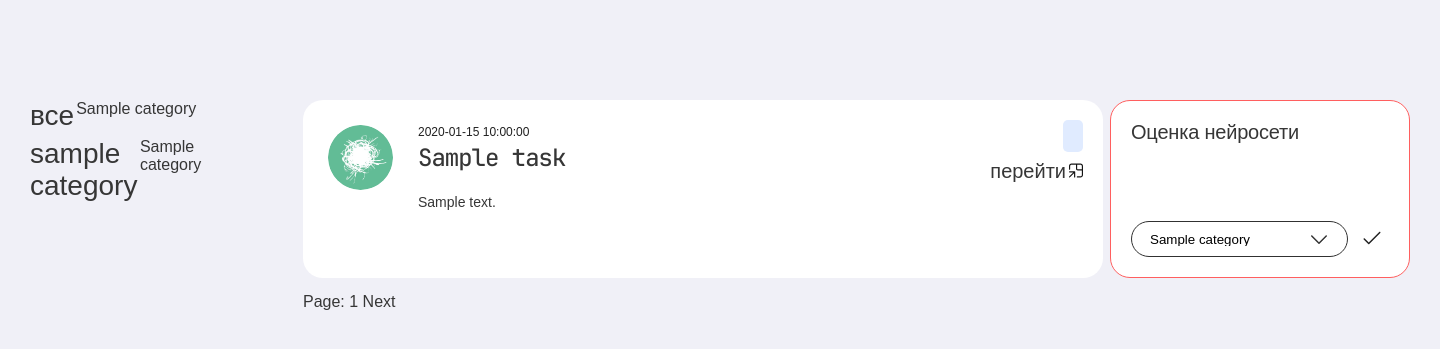
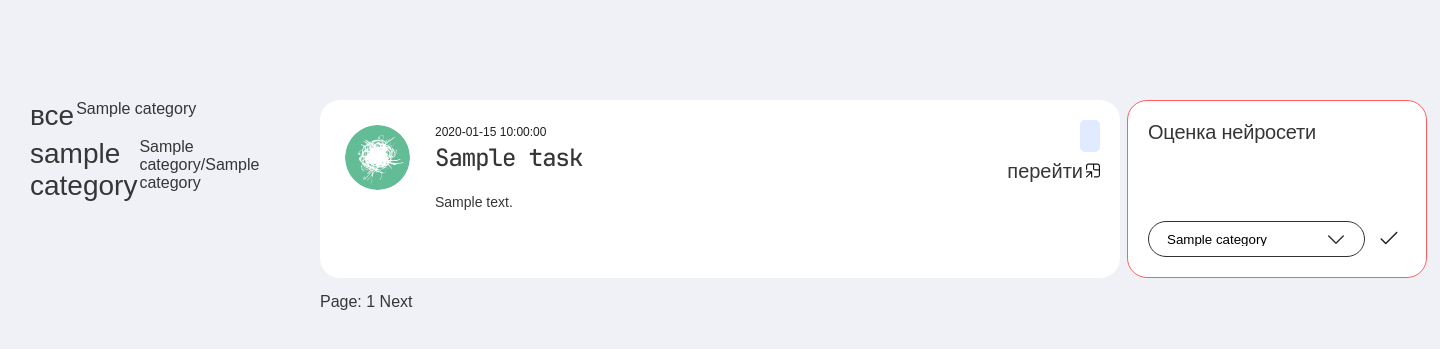
Before and after one commit to crayfos/open_taskout, a Flask app: template templates/index.html in a window 1440 px wide. Shown: the top 349 px of the page. Run offline with Flask 3, Linux system fonts and the light colour scheme; the template is opened without the code that fills it: most values are stand-ins (such as "Sample title", 1, 10 or a date in 2020); parts of the project's set-up code (start-up, migrations or seed data) failed here and were passed over; some libraries are stand-ins or nearby versions.

Commit message:
Добавить автопринятие жалоб и количество принятых задач

```diff
--- a/app.py
+++ b/app.py
@@ -9,7 +9,7 @@ from flask_apscheduler import APScheduler
 from datetime import datetime, timedelta
 from threading import Lock
 
-from parser.habr import start_habr_parser
+from web.parser.habr.habr import start_habr_parser
 
 app = Flask(__name__)
 scheduler = APScheduler()
@@ -20,31 +20,31 @@ def humanize_datetime(datetime_str):
     return arrow.get(dt).humanize(locale='ru')
 
 
-# def process_complaints():
-#     conn = psycopg2.connect(**db_params)
-#     cur = conn.cursor()
-#     # Получаем все нерассмотренные жалобы
-#     cur.execute(
-#         "SELECT complaint_id, processing_id, user_proposed_category FROM complaints "
-#         "WHERE complaint_status IS NULL"
-#     )
-#     complaints = cur.fetchall()
-#
-#     for complaint_id, processing_id, user_proposed_category in complaints:
-#         # Обновляем категорию и статус в task_processing
-#         cur.execute(
-#             "UPDATE task_processing SET category = %s, status = %s, category_change_date = %s "
-#             "WHERE processing_id = %s",
-#             (user_proposed_category, 'manual', datetime.now(), processing_id)
-#         )
-#         # Устанавливаем статус жалобы как 'Принято'
-#         cur.execute(
-#             "UPDATE complaints SET complaint_status = (SELECT complaint_status_id FROM complaint_statuses WHERE complaint_status_name = 'Принято') "
-#             "WHERE complaint_id = %s",
-#             (complaint_id,)
-#         )
-#     conn.commit()
-#     conn.close()
+def process_complaints():
+    conn = psycopg2.connect(**db_params)
+    cur = conn.cursor()
+    # Получаем все нерассмотренные жалобы
+    cur.execute(
+        "SELECT complaint_id, processing_id, user_proposed_category FROM complaints "
+        "WHERE complaint_status = 0"
+    )
+    complaints = cur.fetchall()
+
+    for complaint_id, processing_id, user_proposed_category in complaints:
+        # Обновляем категорию и статус в task_processing
+        cur.execute(
+            "UPDATE task_processing SET category = %s, status = %s, category_change_date = %s "
+            "WHERE processing_id = %s",
+            (user_proposed_category, 4, datetime.now(), processing_id)
+        )
+        # Устанавливаем статус жалобы как 'Принято'
+        cur.execute(
+            "UPDATE complaints SET complaint_status = 1 "
+            "WHERE complaint_id = %s",
+            (complaint_id,)
+        )
+    conn.commit()
+    conn.close()
 
 
 def get_categories():
@@ -52,6 +52,8 @@ def get_categories():
     cur = conn.cursor()
     cur.execute(
         "SELECT categories.category_id, categories.category_name, COUNT(tasks.task_id), "
+        "(SELECT COUNT(*) FROM task_processing tp WHERE tp.category = categories.category_id AND tp.status = 4) AS "
+        "status_4_task_count,"
         "(SELECT COUNT(tasks.task_id) FROM tasks) AS total_task_count "
         "FROM categories "
         "LEFT JOIN task_processing ON categories.category_id = task_processing.category "
@@ -65,6 +67,7 @@ def get_categories():
 
 
 def get_tasks(category, page):
+    process_complaints()
     tasks_per_page = 30
     offset = (page - 1) * tasks_per_page
     conn = psycopg2.connect(**db_params)
@@ -114,7 +117,8 @@ def get_tasks(category, page):
 def category_index(category, page=1):
     categories = get_categories()
     tasks = get_tasks(category, page)
-    return render_template('index.html', tasks=tasks, categories=categories, current_category=category, current_page=page)
+    return render_template('index.html', tasks=tasks, categories=categories, current_category=category,
+                           current_page=page)
 
 
 @app.route('/<int:page>')
@@ -155,11 +159,9 @@ def submit_complaint():
     return jsonify({'message': "Жалоба отправлена."})
 
 
+parser_lock = Lock()
 
 
-
-
-parser_lock = Lock()
 def scheduled_parsing():
     with parser_lock:
         print("Запуск парсера...")
--- a/templates/index.html
+++ b/templates/index.html
@@ -11,12 +11,12 @@
     <div class="Categories">
         <a href="/" class="tab{% if current_category == 'all' %} active{% endif %}" style="text-decoration: none;">
             <div class="CategoryName">все</div>
-            <div class="CategoryCount">{{ categories[0][3] }}</div>
+            <div class="CategoryCount">{{ categories[0][4] }}</div>
         </a>
         {% for category in categories %}
             <a href="/{{ category[0] }}/" class="tab{% if current_category == category[0] | string %} active{% endif %}">
                 <div class="CategoryName">{{ category[1]|lower }}</div>
-                <div class="CategoryCount">{{ category[2] }}</div>
+                <div class="CategoryCount">{{ category[3] }}/{{ category[2] }}</div>
             </a>
         {% endfor %}
     </div>
```
